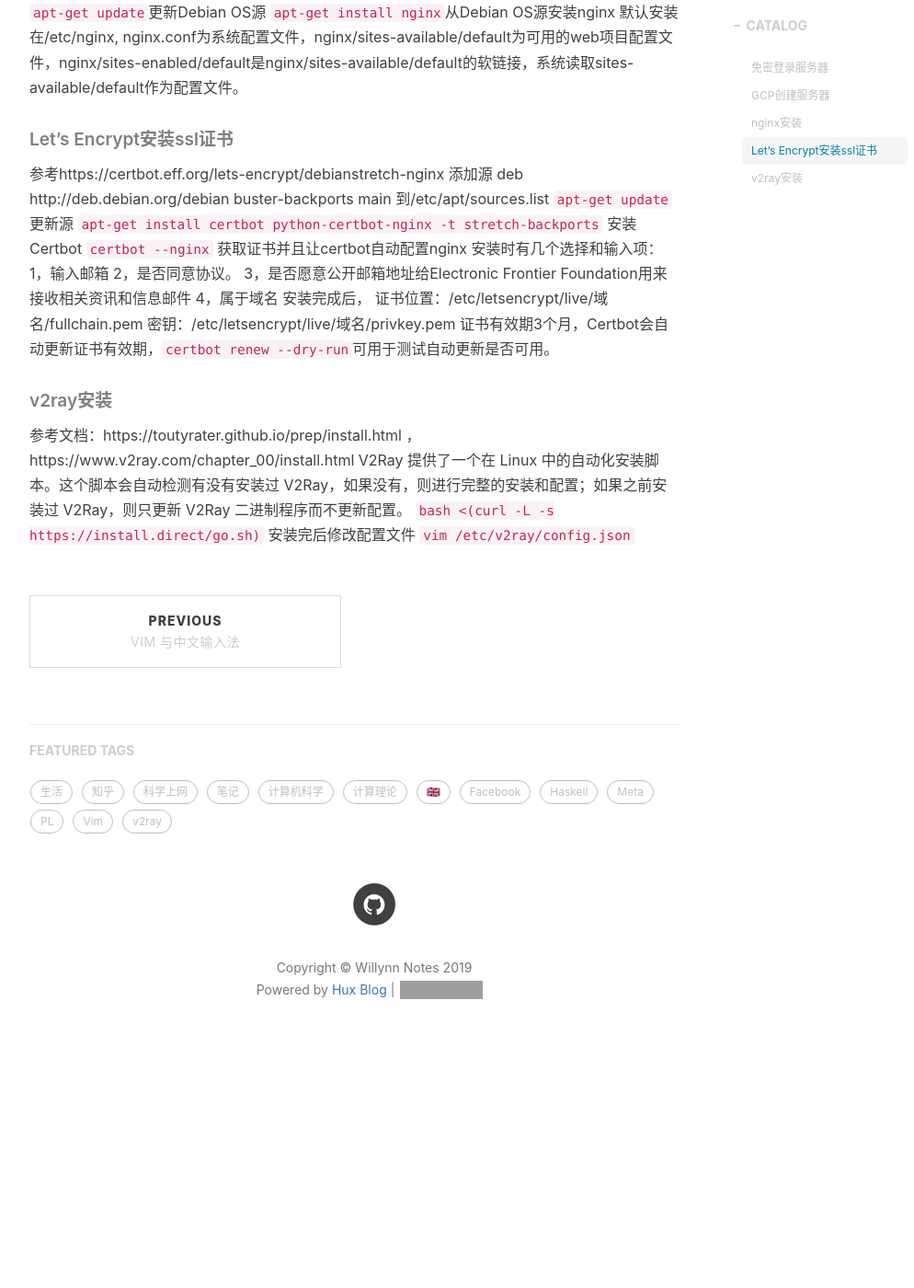
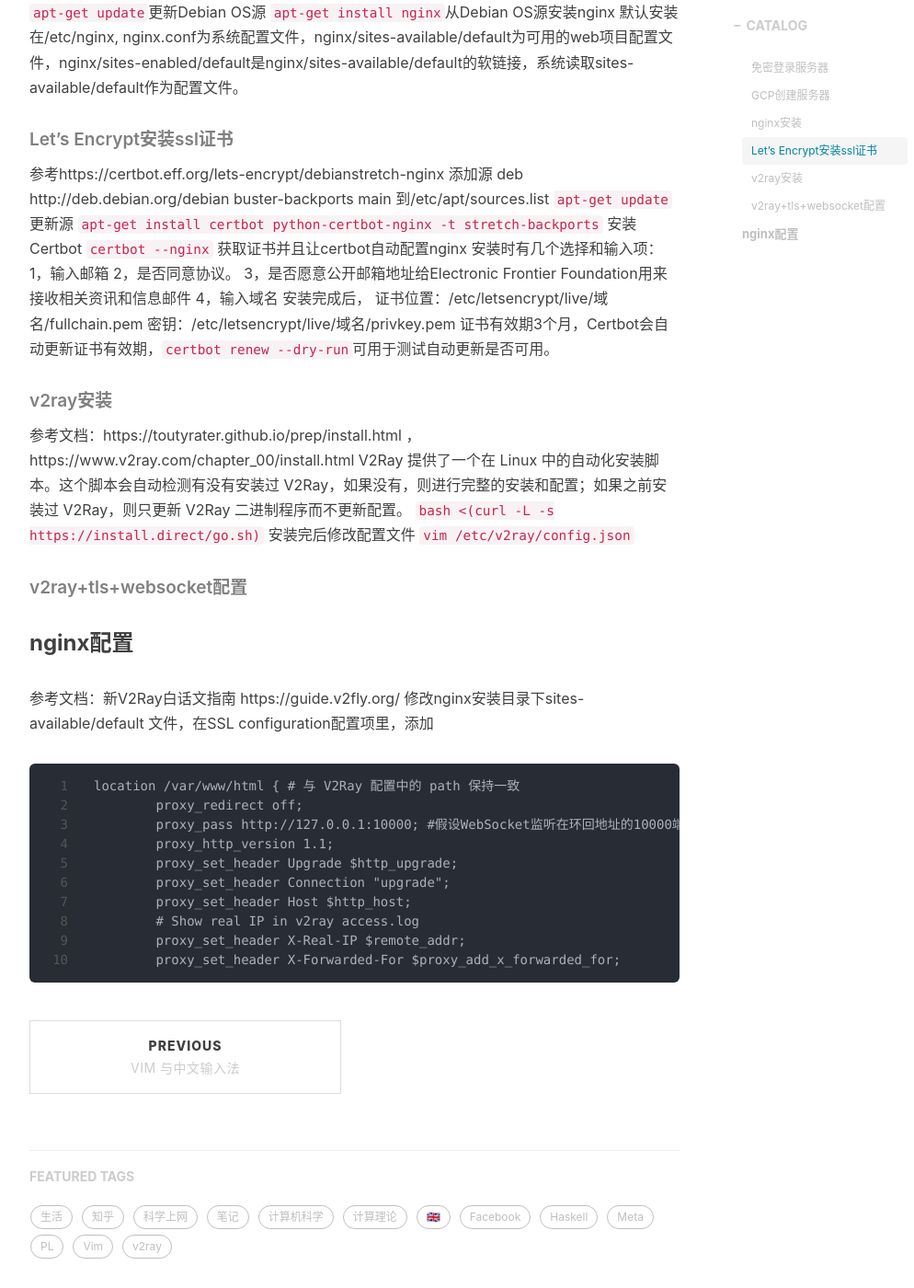
Before and after one commit to paladiny/paladiny.github.io, a Jekyll site: the page built from _posts/2019-06-17-v2ray configuration.markdown, in a window 1280 px wide and 1400 px high, scrolled down 1014 px. Shown: the whole window at 92% size, without its empty margins (233-1227 px from the left). Built offline with Jekyll 4.4.1, drawn with Linux system fonts in a browser that asks for light colours; nearby versions of some CDN libraries; comment, search, counter and statistics services are not loaded; before the commit the page ends 2194 px from its top, so only the background shows below that; grey boxes are pictures that could not be loaded.

Commit message:
Update 2019-06-17-v2ray configuration.markdown

````diff
--- a/_posts/2019-06-17-v2ray configuration.markdown
+++ b/_posts/2019-06-17-v2ray configuration.markdown
@@ -45,7 +45,7 @@ service sshd restart `重启sshd`
 1，输入邮箱
 2，是否同意协议。
 3，是否愿意公开邮箱地址给Electronic Frontier Foundation用来接收相关资讯和信息邮件
-4，属于域名
+4，输入域名
 安装完成后，
 证书位置：/etc/letsencrypt/live/域名/fullchain.pem
 密钥：/etc/letsencrypt/live/域名/privkey.pem
@@ -57,3 +57,21 @@ service sshd restart `重启sshd`
 V2Ray 提供了一个在 Linux 中的自动化安装脚本。这个脚本会自动检测有没有安装过 V2Ray，如果没有，则进行完整的安装和配置；如果之前安装过 V2Ray，则只更新 V2Ray 二进制程序而不更新配置。
 ```bash <(curl -L -s https://install.direct/go.sh)```
 安装完后修改配置文件 ```vim /etc/v2ray/config.json```
+
+
+##### v2ray+tls+websocket配置
+### nginx配置
+参考文档：新V2Ray白话文指南 https://guide.v2fly.org/
+修改nginx安装目录下sites-available/default 文件，在SSL configuration配置项里，添加
+```
+location /var/www/html { # 与 V2Ray 配置中的 path 保持一致
+        proxy_redirect off;
+        proxy_pass http://127.0.0.1:10000; #假设WebSocket监听在环回地址的10000端口上
+        proxy_http_version 1.1;
+        proxy_set_header Upgrade $http_upgrade;
+        proxy_set_header Connection "upgrade";
+        proxy_set_header Host $http_host;
+        # Show real IP in v2ray access.log
+        proxy_set_header X-Real-IP $remote_addr;
+        proxy_set_header X-Forwarded-For $proxy_add_x_forwarded_for;
+```
````
